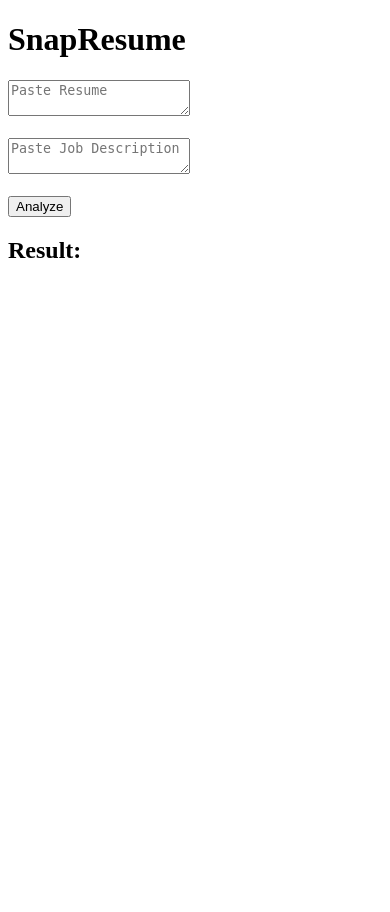
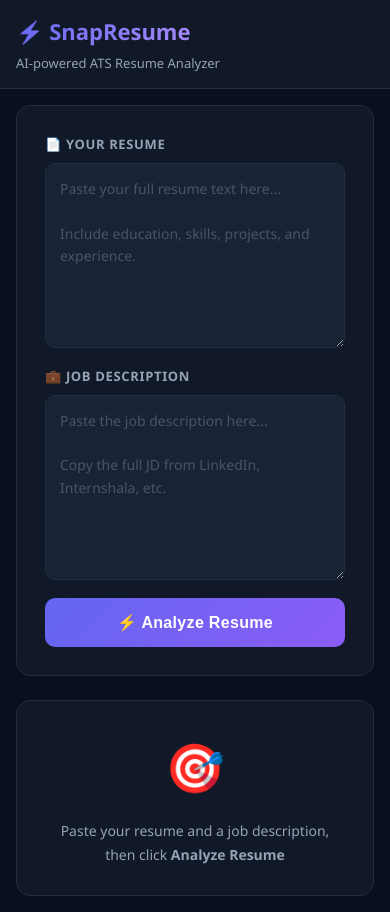
Before and after one commit to tanushrisao/SnapResume, a Flask app: page / in a window 390 px wide. Before the commit the page ends 258 px from the top, so only its background shows below. Run offline with Flask 3, Linux system fonts and the light colour scheme.

Commit message:
Initial commit - SnapResume AI resume analyzer

````diff
--- a/app.py
+++ b/app.py
@@ -1,24 +1,112 @@
-from flask import Flask, request, jsonify, render_template
-app = Flask(__name__)
+from dotenv import load_dotenv
+load_dotenv()
+
+import os
+import json
+import re
+from flask import Flask, request, jsonify, send_from_directory
+from flask_cors import CORS
+from google import genai
+
+app = Flask(__name__, static_folder="static", template_folder="templates")
+CORS(app)
+
+GEMINI_API_KEY = os.environ.get("GEMINI_API_KEY", "AIzaSyAnogBTY4Qbe11ByM9QTzkjzF5udbOOekU")
+client = genai.Client(api_key=GEMINI_API_KEY)
+
+PROMPT_TEMPLATE = """You are an expert ATS (Applicant Tracking System) resume reviewer with 10 years of experience in tech hiring.
+Analyze the resume against the job description and return ONLY a valid JSON object — no markdown, no explanation, no backticks, no extra text.
+If the resume has no weak bullets, return 2 examples of good bullets already present.
+
+Return this EXACT JSON structure:
+{
+  "score": <integer 0-100>,
+  "score_reason": "<one sentence explaining the score>",
+  "missing_keywords": ["keyword1", "keyword2", "keyword3", "keyword4", "keyword5"],
+  "present_keywords": ["keyword1", "keyword2", "keyword3"],
+  "weak_bullets": [
+    {
+      "original": "<exact weak bullet from resume>",
+      "improved": "<rewritten bullet with strong action verb + metric + impact>"
+    },
+    {
+      "original": "<exact weak bullet from resume>",
+      "improved": "<rewritten bullet with strong action verb + metric + impact>"
+    },
+    {
+      "original": "<exact weak bullet from resume>",
+      "improved": "<rewritten bullet with strong action verb + metric + impact>"
+    }
+  ],
+  "ats_tips": [
+    "<specific tip 1>",
+    "<specific tip 2>",
+    "<specific tip 3>"
+  ]
+}
+
+Score guide: 0-40 = poor match. 41-65 = partial match. 66-85 = good match. 86-100 = excellent.
+missing_keywords: important skills/tools in job description but NOT in resume.
+present_keywords: important skills that appear in BOTH resume and job description.
+weak_bullets: bullets with weak verbs like 'worked on', 'helped', 'was responsible for', or missing numbers/metrics.
+ats_tips: specific, actionable formatting or content advice.
+
+RESUME:
+{resume}
+
+JOB DESCRIPTION:
+{job}
+
+Return only the JSON. Nothing else."""
+
+
+def analyze_resume(resume_text, job_description):
+    prompt = PROMPT_TEMPLATE.replace("{resume}", resume_text).replace("{job}", job_description)
+
+    response = client.models.generate_content(
+        model="gemini-2.5-flash",
+        contents=prompt
+    )
+
+    raw = response.text.strip()
+    raw = re.sub(r"^```json\s*", "", raw)
+    raw = re.sub(r"^```\s*", "", raw)
+    raw = re.sub(r"```$", "", raw)
+    raw = raw.strip()
+
+    return json.loads(raw)
+
 
 @app.route("/")
-def home():
-    return render_template("index.html")
+def index():
+    return send_from_directory("templates", "index.html")
+
+
 @app.route("/analyze", methods=["POST"])
 def analyze():
-
     data = request.get_json()
 
-    resume = data.get("resume")
-    job_description = data.get("job_description")
+    if not data:
+        return jsonify({"error": "No data received."}), 400
 
-    print("Resume:", resume)
-    print("Job Description:", job_description)
+    resume_text = data.get("resume", "").strip()
+    job_desc    = data.get("job_description", "").strip()
 
-    return jsonify({
-        "score": 75,
-        "missing_keywords": ["Python", "Flask", "APIs"]
-    })
+    if not resume_text or not job_desc:
+        return jsonify({"error": "Both resume and job description are required."}), 400
+    if len(resume_text) < 50:
+        return jsonify({"error": "Resume is too short. Please paste your full resume."}), 400
+    if len(job_desc) < 30:
+        return jsonify({"error": "Job description is too short."}), 400
+
+    try:
+        result = analyze_resume(resume_text, job_desc)
+        return jsonify(result)
+    except json.JSONDecodeError:
+        return jsonify({"error": "AI returned an unexpected response. Please try again."}), 500
+    except Exception as e:
+        return jsonify({"error": f"Something went wrong: {str(e)}"}), 500
+
 
 if __name__ == "__main__":
-    app.run(debug=True)
+    app.run(debug=True, port=5000)
--- a/static/script.js
+++ b/static/script.js
@@ -1,23 +1,208 @@
+// Stores the last result for download
+let lastResult = null;
+
 async function analyzeResume() {
+  const resume = document.getElementById("resume").value.trim();
+  const job    = document.getElementById("job").value.trim();
+  const btn    = document.getElementById("analyzeBtn");
+  const btnText   = document.getElementById("btnText");
+  const btnLoader = document.getElementById("btnLoader");
+  const errorMsg  = document.getElementById("errorMsg");
 
-    const resume = document.getElementById("resume").value;
-    const job = document.getElementById("job").value;
+  // --- Basic validation ---
+  if (!resume || !job) {
+    showError("Please paste both your resume and a job description.");
+    return;
+  }
+  if (resume.length < 50) {
+    showError("Your resume looks too short. Paste the full text.");
+    return;
+  }
 
+  // --- Loading state ---
+  hideError();
+  btn.disabled = true;
+  btnText.classList.add("hidden");
+  btnLoader.classList.remove("hidden");
+  document.getElementById("placeholder").classList.add("hidden");
+  document.getElementById("results").classList.add("hidden");
+
+  try {
     const response = await fetch("/analyze", {
-        method: "POST",
-        headers: {
-            "Content-Type": "application/json"
-        },
-        body: JSON.stringify({
-            resume: resume,
-            job_description: job
-        })
+      method: "POST",
+      headers: { "Content-Type": "application/json" },
+      body: JSON.stringify({ resume: resume, job_description: job })
     });
 
     const data = await response.json();
 
-    document.getElementById("result").innerHTML = `
-        <p>Score: ${data.score}</p>
-        <p>Missing Keywords: ${data.missing_keywords.join(", ")}</p>
-    `;
+    // --- Handle backend errors ---
+    if (!response.ok || data.error) {
+      showError(data.error || "Something went wrong. Please try again.");
+      return;
+    }
+
+    // --- Render results ---
+    lastResult = data;
+    renderResults(data);
+
+  } catch (err) {
+    showError("Could not connect to the server. Make sure Flask is running.");
+    console.error(err);
+  } finally {
+    btn.disabled = false;
+    btnText.classList.remove("hidden");
+    btnLoader.classList.add("hidden");
+  }
 }
+
+function renderResults(data) {
+  // Show results panel
+  document.getElementById("results").classList.remove("hidden");
+
+  // --- SCORE RING ---
+  const score = data.score || 0;
+  document.getElementById("scoreNumber").textContent = score;
+  document.getElementById("scoreReason").textContent = data.score_reason || "";
+
+  // Animate ring: circumference = 2 * pi * 50 = ~314
+  const circumference = 314;
+  const offset = circumference - (score / 100) * circumference;
+  const ring = document.getElementById("ringFill");
+
+  // Color based on score
+  if (score >= 75) ring.style.stroke = "#22c55e";       // green
+  else if (score >= 50) ring.style.stroke = "#f59e0b";  // amber
+  else ring.style.stroke = "#ef4444";                   // red
+
+  // Animate after a tiny delay so transition fires
+  setTimeout(() => { ring.style.strokeDashoffset = offset; }, 50);
+
+  // Animate number counting up
+  animateCount("scoreNumber", score);
+
+  // --- PRESENT KEYWORDS ---
+  const presentDiv = document.getElementById("presentKeywords");
+  presentDiv.innerHTML = "";
+  if (data.present_keywords && data.present_keywords.length > 0) {
+    data.present_keywords.forEach(kw => {
+      const span = document.createElement("span");
+      span.className = "kw-badge kw-present";
+      span.textContent = kw;
+      presentDiv.appendChild(span);
+    });
+  } else {
+    presentDiv.innerHTML = '<span class="kw-empty">None found</span>';
+  }
+
+  // --- MISSING KEYWORDS ---
+  const missingDiv = document.getElementById("missingKeywords");
+  missingDiv.innerHTML = "";
+  if (data.missing_keywords && data.missing_keywords.length > 0) {
+    data.missing_keywords.forEach(kw => {
+      const span = document.createElement("span");
+      span.className = "kw-badge kw-missing";
+      span.textContent = kw;
+      missingDiv.appendChild(span);
+    });
+  } else {
+    missingDiv.innerHTML = '<span class="kw-empty">No major gaps!</span>';
+  }
+
+  // --- WEAK BULLET REWRITES ---
+  const bulletsDiv = document.getElementById("weakBullets");
+  bulletsDiv.innerHTML = "";
+  if (data.weak_bullets && data.weak_bullets.length > 0) {
+    data.weak_bullets.forEach(item => {
+      const card = document.createElement("div");
+      card.className = "bullet-card";
+      card.innerHTML = `
+        <div class="bullet-original">
+          <span class="bullet-tag tag-before">Before</span>
+          <p>${escapeHtml(item.original)}</p>
+        </div>
+        <div class="bullet-arrow">→</div>
+        <div class="bullet-improved">
+          <span class="bullet-tag tag-after">After</span>
+          <p>${escapeHtml(item.improved)}</p>
+          <button class="copy-btn" onclick="copyText(this, '${escapeForAttr(item.improved)}')">Copy</button>
+        </div>
+      `;
+      bulletsDiv.appendChild(card);
+    });
+  } else {
+    bulletsDiv.innerHTML = '<p class="kw-empty">No weak bullets found — great job!</p>';
+  }
+
+  // --- ATS TIPS ---
+  const tipsList = document.getElementById("atsTips");
+  tipsList.innerHTML = "";
+  if (data.ats_tips && data.ats_tips.length > 0) {
+    data.ats_tips.forEach(tip => {
+      const li = document.createElement("li");
+      li.textContent = tip;
+      tipsList.appendChild(li);
+    });
+  }
+
+  // Scroll to results on mobile
+  document.getElementById("results").scrollIntoView({ behavior: "smooth", block: "start" });
+}
+
+// Animate number counting from 0 to target
+function animateCount(elementId, target) {
+  const el = document.getElementById(elementId);
+  let current = 0;
+  const step = Math.ceil(target / 40);
+  const timer = setInterval(() => {
+    current = Math.min(current + step, target);
+    el.textContent = current;
+    if (current >= target) clearInterval(timer);
+  }, 30);
+}
+
+function copyText(btn, text) {
+  navigator.clipboard.writeText(text).then(() => {
+    btn.textContent = "Copied!";
+    setTimeout(() => { btn.textContent = "Copy"; }, 2000);
+  });
+}
+
+function downloadReport() {
+  if (!lastResult) return;
+  const d = lastResult;
+  let report = `SnapResume — ATS Analysis Report\n`;
+  report += `================================\n\n`;
+  report += `ATS MATCH SCORE: ${d.score}/100\n`;
+  report += `${d.score_reason}\n\n`;
+  report += `PRESENT KEYWORDS:\n${(d.present_keywords || []).join(", ")}\n\n`;
+  report += `MISSING KEYWORDS:\n${(d.missing_keywords || []).join(", ")}\n\n`;
+  report += `REWRITTEN BULLET POINTS:\n`;
+  (d.weak_bullets || []).forEach((b, i) => {
+    report += `\n${i+1}. BEFORE: ${b.original}\n   AFTER:  ${b.improved}\n`;
+  });
+  report += `\nATS TIPS:\n`;
+  (d.ats_tips || []).forEach((t, i) => { report += `${i+1}. ${t}\n`; });
+
+  const blob = new Blob([report], { type: "text/plain" });
+  const url  = URL.createObjectURL(blob);
+  const a    = document.createElement("a");
+  a.href = url; a.download = "snapresume_report.txt";
+  a.click();
+  URL.revokeObjectURL(url);
+}
+
+function showError(msg) {
+  const el = document.getElementById("errorMsg");
+  el.textContent = msg;
+  el.classList.remove("hidden");
+}
+function hideError() {
+  document.getElementById("errorMsg").classList.add("hidden");
+}
+function escapeHtml(str) {
+  return String(str).replace(/&/g,"&amp;").replace(/</g,"&lt;").replace(/>/g,"&gt;").replace(/"/g,"&quot;");
+}
+function escapeForAttr(str) {
+  return String(str).replace(/'/g, "\\'").replace(/"/g, "&quot;");
+}
--- /dev/null
+++ b/static/style.css
@@ -0,0 +1,290 @@
+/* ===== RESET & BASE ===== */
+* { margin: 0; padding: 0; box-sizing: border-box; }
+
+:root {
+  --bg: #0a0f1e;
+  --surface: #111827;
+  --surface2: #1a2235;
+  --border: #1f2d45;
+  --accent: #6366f1;
+  --accent2: #8b5cf6;
+  --text: #e2e8f0;
+  --muted: #94a3b8;
+  --green: #22c55e;
+  --red: #ef4444;
+  --amber: #f59e0b;
+  --radius: 14px;
+}
+
+body {
+  background: var(--bg);
+  color: var(--text);
+  font-family: 'Segoe UI', system-ui, sans-serif;
+  min-height: 100vh;
+  font-size: 15px;
+  line-height: 1.6;
+}
+
+/* ===== HEADER ===== */
+header {
+  display: flex;
+  align-items: center;
+  gap: 14px;
+  padding: 18px 32px;
+  border-bottom: 1px solid var(--border);
+  background: var(--surface);
+}
+.logo {
+  font-size: 22px;
+  font-weight: 700;
+  background: linear-gradient(135deg, #6366f1, #a78bfa);
+  -webkit-background-clip: text;
+  -webkit-text-fill-color: transparent;
+  background-clip: text;
+}
+.tagline {
+  font-size: 13px;
+  color: var(--muted);
+  border-left: 1px solid var(--border);
+  padding-left: 14px;
+}
+
+/* ===== LAYOUT ===== */
+.container {
+  display: grid;
+  grid-template-columns: 1fr 1fr;
+  gap: 24px;
+  padding: 28px 32px;
+  min-height: calc(100vh - 65px);
+}
+
+/* ===== PANELS ===== */
+.left-panel, .right-panel {
+  background: var(--surface);
+  border: 1px solid var(--border);
+  border-radius: var(--radius);
+  padding: 28px;
+  display: flex;
+  flex-direction: column;
+  gap: 18px;
+}
+
+/* ===== INPUTS ===== */
+.input-group { display: flex; flex-direction: column; gap: 8px; }
+label {
+  font-size: 13px;
+  font-weight: 600;
+  color: var(--muted);
+  text-transform: uppercase;
+  letter-spacing: 0.05em;
+}
+textarea {
+  width: 100%;
+  height: 185px;
+  background: var(--surface2);
+  border: 1px solid var(--border);
+  border-radius: 10px;
+  color: var(--text);
+  font-size: 14px;
+  font-family: inherit;
+  padding: 14px;
+  resize: vertical;
+  transition: border 0.2s;
+  line-height: 1.6;
+}
+textarea:focus {
+  outline: none;
+  border-color: var(--accent);
+  box-shadow: 0 0 0 3px rgba(99,102,241,0.15);
+}
+textarea::placeholder { color: #475569; }
+
+/* ===== ANALYZE BUTTON ===== */
+#analyzeBtn {
+  width: 100%;
+  padding: 15px;
+  background: linear-gradient(135deg, var(--accent), var(--accent2));
+  color: white;
+  border: none;
+  border-radius: 10px;
+  font-size: 16px;
+  font-weight: 600;
+  cursor: pointer;
+  transition: transform 0.15s, box-shadow 0.15s;
+  letter-spacing: 0.02em;
+}
+#analyzeBtn:hover { transform: translateY(-1px); box-shadow: 0 6px 20px rgba(99,102,241,0.4); }
+#analyzeBtn:active { transform: translateY(0); }
+#analyzeBtn:disabled { opacity: 0.65; cursor: not-allowed; transform: none; }
+
+.error-msg {
+  color: var(--red);
+  font-size: 13px;
+  background: rgba(239,68,68,0.1);
+  border: 1px solid rgba(239,68,68,0.3);
+  border-radius: 8px;
+  padding: 10px 14px;
+}
+
+/* ===== PLACEHOLDER ===== */
+.placeholder-state {
+  flex: 1;
+  display: flex;
+  flex-direction: column;
+  align-items: center;
+  justify-content: center;
+  gap: 14px;
+  color: var(--muted);
+  text-align: center;
+}
+.placeholder-icon { font-size: 48px; }
+.placeholder-state p { font-size: 14px; line-height: 1.7; }
+
+/* ===== SCORE SECTION ===== */
+.score-section {
+  display: flex;
+  align-items: center;
+  gap: 20px;
+  background: var(--surface2);
+  border: 1px solid var(--border);
+  border-radius: var(--radius);
+  padding: 20px;
+}
+.score-ring-wrap {
+  position: relative;
+  width: 100px;
+  height: 100px;
+  flex-shrink: 0;
+}
+.score-ring { width: 100%; height: 100%; transform: rotate(-90deg); }
+.ring-bg { fill: none; stroke: var(--surface); stroke-width: 10; }
+.ring-fill {
+  fill: none;
+  stroke: var(--accent);
+  stroke-width: 10;
+  stroke-linecap: round;
+  transition: stroke-dashoffset 1.2s ease, stroke 0.5s ease;
+}
+.score-number {
+  position: absolute;
+  top: 50%; left: 50%;
+  transform: translate(-50%, -50%);
+  font-size: 26px;
+  font-weight: 700;
+  color: var(--text);
+}
+.score-label { font-size: 12px; color: var(--muted); text-transform: uppercase; letter-spacing: 0.05em; margin-bottom: 6px; }
+.score-reason { font-size: 13px; color: var(--text); line-height: 1.5; }
+
+/* ===== SECTIONS ===== */
+.section { display: flex; flex-direction: column; gap: 10px; }
+.section h3 { font-size: 14px; font-weight: 600; color: var(--text); }
+
+/* ===== KEYWORD BADGES ===== */
+.keyword-row { display: flex; flex-wrap: wrap; gap: 8px; }
+.kw-badge {
+  font-size: 12px;
+  font-weight: 500;
+  padding: 4px 12px;
+  border-radius: 20px;
+}
+.kw-present { background: rgba(34,197,94,0.15); color: #4ade80; border: 1px solid rgba(34,197,94,0.3); }
+.kw-missing { background: rgba(239,68,68,0.12); color: #f87171; border: 1px solid rgba(239,68,68,0.3); }
+.kw-empty { font-size: 13px; color: var(--muted); }
+
+/* ===== BULLET CARDS ===== */
+.bullet-card {
+  background: var(--surface2);
+  border: 1px solid var(--border);
+  border-radius: 10px;
+  padding: 14px;
+  display: flex;
+  flex-direction: column;
+  gap: 10px;
+  margin-bottom: 10px;
+}
+.bullet-original, .bullet-improved { display: flex; flex-direction: column; gap: 6px; }
+.bullet-original p { font-size: 13px; color: #f87171; }
+.bullet-improved p { font-size: 13px; color: #4ade80; }
+.bullet-arrow { color: var(--muted); font-size: 16px; text-align: center; }
+.bullet-tag {
+  display: inline-block;
+  font-size: 10px;
+  font-weight: 700;
+  padding: 2px 8px;
+  border-radius: 4px;
+  letter-spacing: 0.05em;
+  text-transform: uppercase;
+  width: fit-content;
+}
+.tag-before { background: rgba(239,68,68,0.2); color: #f87171; }
+.tag-after  { background: rgba(34,197,94,0.2);  color: #4ade80; }
+
+.copy-btn {
+  background: var(--surface);
+  color: var(--muted);
+  border: 1px solid var(--border);
+  border-radius: 6px;
+  padding: 4px 12px;
+  font-size: 12px;
+  cursor: pointer;
+  width: fit-content;
+  transition: all 0.15s;
+}
+.copy-btn:hover { color: var(--text); border-color: var(--accent); }
+
+/* ===== ATS TIPS ===== */
+.tips-list { display: flex; flex-direction: column; gap: 10px; list-style: none; padding: 0; }
+.tips-list li {
+  background: rgba(99,102,241,0.08);
+  border: 1px solid rgba(99,102,241,0.2);
+  border-radius: 8px;
+  padding: 10px 14px;
+  font-size: 13px;
+  color: var(--text);
+  line-height: 1.5;
+  padding-left: 14px;
+  position: relative;
+}
+.tips-list li::before {
+  content: "→";
+  color: var(--accent);
+  font-weight: bold;
+  margin-right: 8px;
+}
+
+/* ===== DOWNLOAD BUTTON ===== */
+.download-btn {
+  width: 100%;
+  padding: 12px;
+  background: transparent;
+  color: var(--accent);
+  border: 1px solid var(--accent);
+  border-radius: 10px;
+  font-size: 14px;
+  font-weight: 600;
+  cursor: pointer;
+  transition: all 0.2s;
+  margin-top: 8px;
+}
+.download-btn:hover {
+  background: rgba(99,102,241,0.1);
+  box-shadow: 0 0 16px rgba(99,102,241,0.2);
+}
+
+/* ===== UTILITIES ===== */
+.hidden { display: none !important; }
+
+#results {
+  display: flex;
+  flex-direction: column;
+  gap: 18px;
+  overflow-y: auto;
+}
+
+/* ===== RESPONSIVE ===== */
+@media (max-width: 768px) {
+  .container { grid-template-columns: 1fr; padding: 16px; }
+  header { padding: 14px 16px; flex-direction: column; align-items: flex-start; gap: 4px; }
+  .tagline { border-left: none; padding-left: 0; }
+}
--- a/templates/index.html
+++ b/templates/index.html
@@ -1,29 +1,94 @@
 <!DOCTYPE html>
 <html lang="en">
 <head>
-    <meta charset="UTF-8">
-    <meta name="viewport" content="width=device-width, initial-scale=1.0">
-    <title>SnapResume</title>
+  <meta charset="UTF-8">
+  <meta name="viewport" content="width=device-width, initial-scale=1.0">
+  <title>SnapResume — AI Resume Analyzer</title>
+  <link rel="stylesheet" href="/static/style.css">
 </head>
 <body>
 
-    <h1>SnapResume</h1>
+  <header>
+    <div class="logo">⚡ SnapResume</div>
+    <div class="tagline">AI-powered ATS Resume Analyzer</div>
+  </header>
 
-    <textarea id="resume" placeholder="Paste Resume"></textarea>
+  <main class="container">
 
-    <br><br>
+    <!-- LEFT PANEL -->
+    <div class="left-panel">
+      <div class="input-group">
+        <label for="resume">📄 Your Resume</label>
+        <textarea id="resume" placeholder="Paste your full resume text here...&#10;&#10;Include education, skills, projects, and experience."></textarea>
+      </div>
+      <div class="input-group">
+        <label for="job">💼 Job Description</label>
+        <textarea id="job" placeholder="Paste the job description here...&#10;&#10;Copy the full JD from LinkedIn, Internshala, etc."></textarea>
+      </div>
+      <button id="analyzeBtn" onclick="analyzeResume()">
+        <span id="btnText">⚡ Analyze Resume</span>
+        <span id="btnLoader" class="hidden">⏳ Analyzing...</span>
+      </button>
+      <p id="errorMsg" class="error-msg hidden"></p>
+    </div>
 
-    <textarea id="job" placeholder="Paste Job Description"></textarea>
+    <!-- RIGHT PANEL -->
+    <div class="right-panel">
 
-    <br><br>
+      <div id="placeholder" class="placeholder-state">
+        <div class="placeholder-icon">🎯</div>
+        <p>Paste your resume and a job description,<br>then click <strong>Analyze Resume</strong></p>
+      </div>
 
-    <button onclick="analyzeResume()">Analyze</button>
+      <div id="results" class="hidden">
 
-    <h2>Result:</h2>
+        <!-- SCORE RING -->
+        <div class="score-section">
+          <div class="score-ring-wrap">
+            <svg class="score-ring" viewBox="0 0 120 120">
+              <circle class="ring-bg" cx="60" cy="60" r="50"/>
+              <circle class="ring-fill" id="ringFill" cx="60" cy="60" r="50"
+                stroke-dasharray="314"
+                stroke-dashoffset="314"/>
+            </svg>
+            <div class="score-number" id="scoreNumber">0</div>
+          </div>
+          <div class="score-info">
+            <div class="score-label">ATS Match Score</div>
+            <p class="score-reason" id="scoreReason"></p>
+          </div>
+        </div>
 
-    <div id="result"></div>
+        <!-- KEYWORDS -->
+        <div class="section">
+          <h3>✅ Present Keywords</h3>
+          <div id="presentKeywords" class="keyword-row"></div>
+        </div>
 
-    <script src="/static/script.js"></script>
+        <div class="section">
+          <h3>❌ Missing Keywords</h3>
+          <div id="missingKeywords" class="keyword-row"></div>
+        </div>
 
+        <!-- BULLET REWRITES -->
+        <div class="section">
+          <h3>✏️ Rewritten Bullet Points</h3>
+          <div id="weakBullets"></div>
+        </div>
+
+        <!-- ATS TIPS -->
+        <div class="section">
+          <h3>💡 ATS Tips</h3>
+          <ul id="atsTips" class="tips-list"></ul>
+        </div>
+
+        <button class="download-btn" onclick="downloadReport()">📥 Download Report</button>
+
+      </div>
+    </div>
+
+  </main>
+
+  <script src="/static/script.js"></script>
 </body>
 </html>
````
Also changed, not shown: 1 other file.
